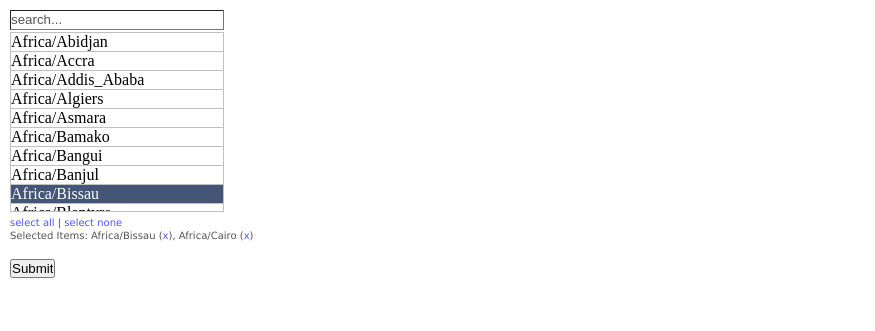
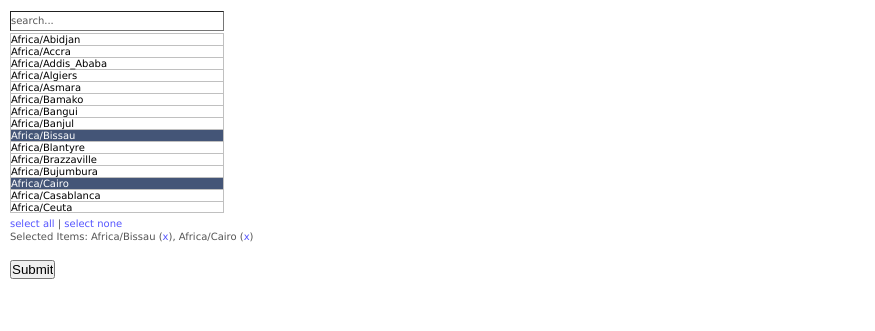
Before and after one commit to raul72/multiselect-search, a website: page examples/jquery.html in a window 1280 px wide. Shown: the full height of the page, 0-875 px from the left. Drawn offline with Linux system fonts and the light colour scheme.

Commit message:
restore font in mss.css

```diff
--- a/src/jquery.mss.css
+++ b/src/jquery.mss.css
@@ -1,5 +1,5 @@
 .mss_searchbox {
-	font: 10px gray "Lucida Grande",Verdana,Lucida,Helvetica,Arial,sans-serif;
+	font: 10px "Lucida Grande",Verdana,Lucida,Helvetica,Arial,sans-serif;
 	border-width: 1px;
 	height: 18px;
 	line-height: 18px;
--- a/src/mss.css
+++ b/src/mss.css
@@ -4,6 +4,7 @@
 	-moz-user-select: none; /* Gecko (Firefox) */
 	-khtml-user-select:none; /* Webkit (Safari, Chrome) */
 	cursor: pointer;
+	font: 10px "Lucida Grande",Verdana,Lucida,Helvetica,Arial,sans-serif;
 }
 .mss .active {
 	border-bottom-style: dotted;
```
Also changed, not shown: dist/jquery.mss/jquery.mss.css, dist/mss/mss.css.
